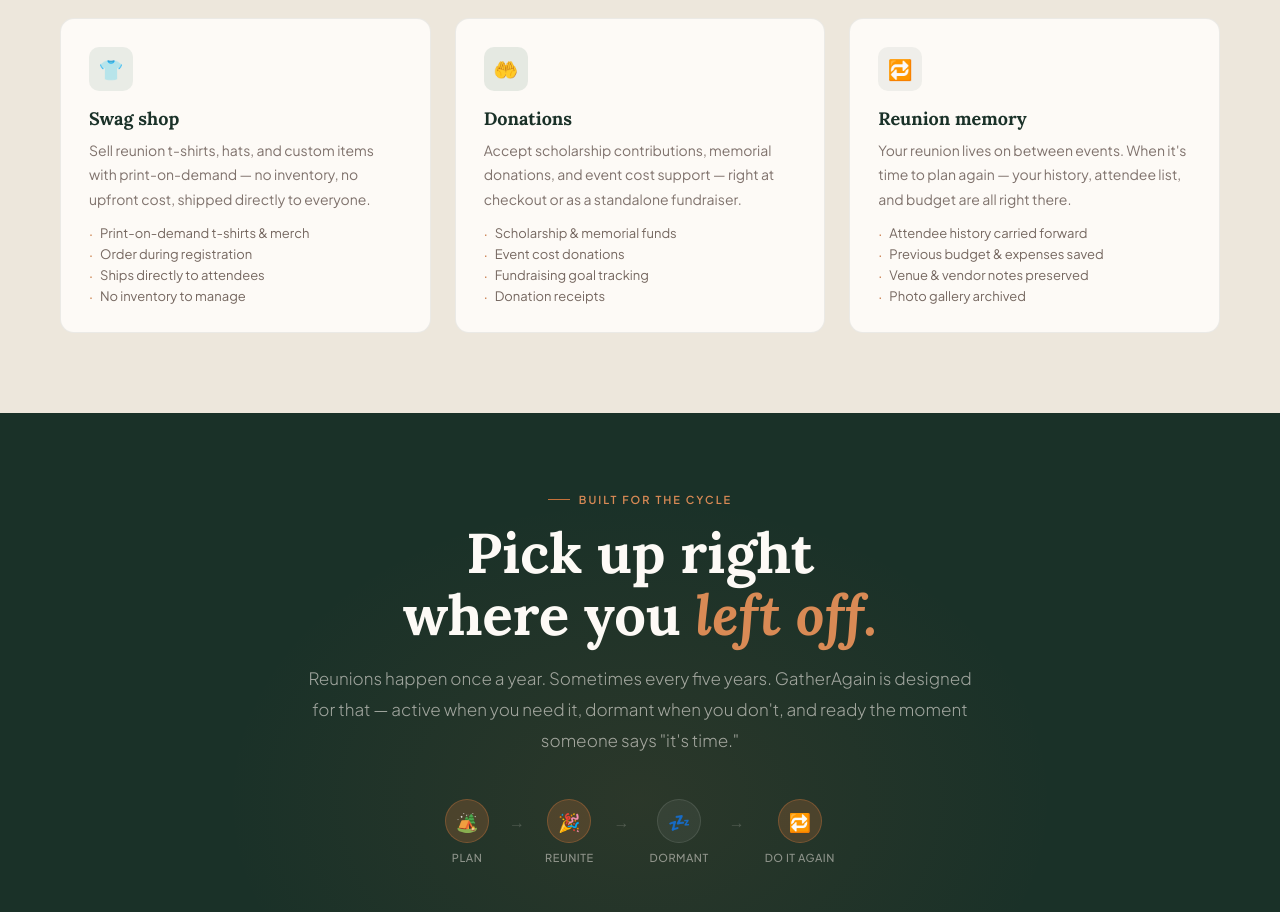
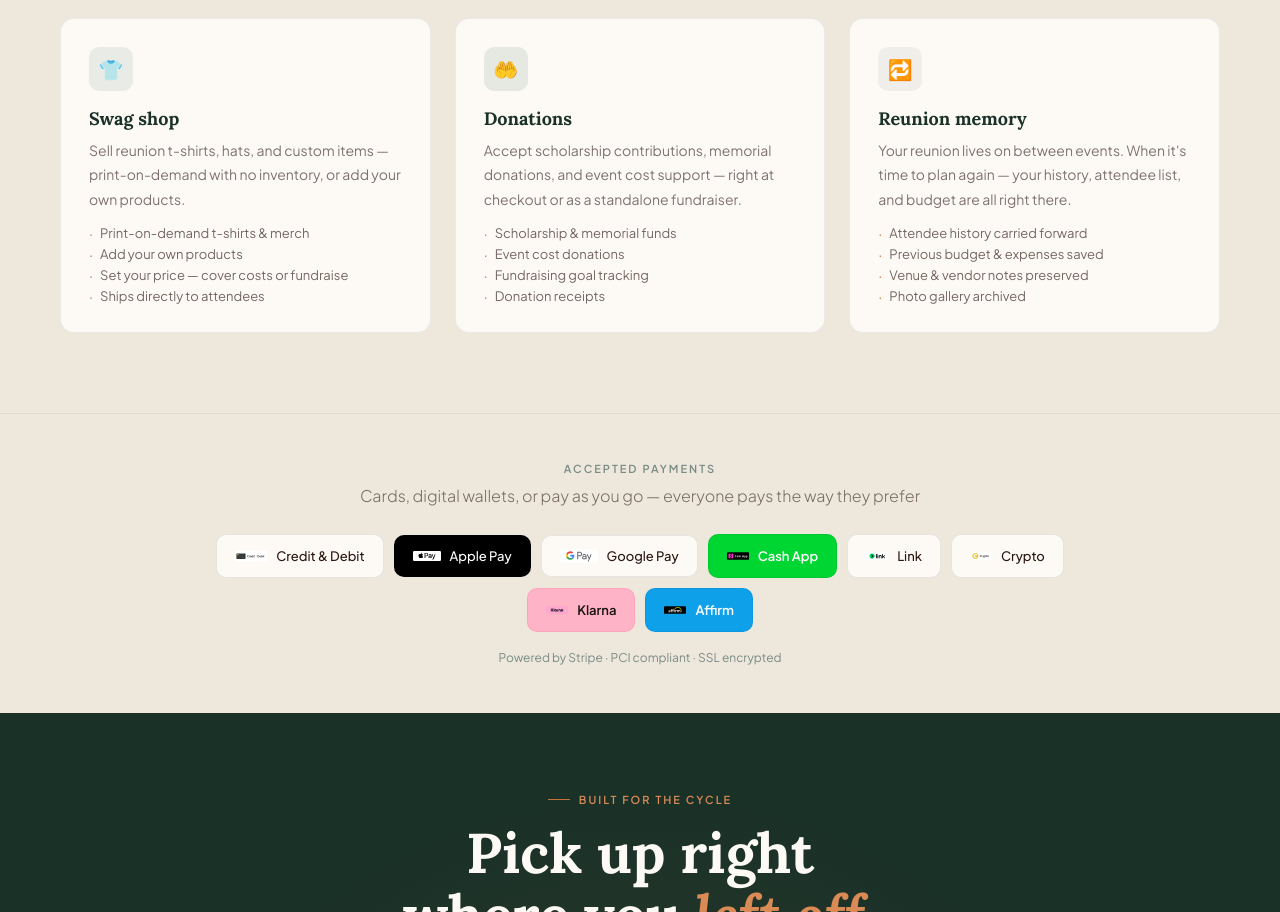
Before and after one commit to Blenda101/gatheragain-com, a plain HTML site: page index.html in a window 1280 px wide. Shown: the part 2680-3592 px from the top of the page. Drawn offline with Linux system fonts and the light colour scheme.

Commit message:
index update

```diff
--- a/index.html
+++ b/index.html
@@ -329,7 +329,7 @@
 
   <div class="types-grid">
     <div class="type-card sf">
-      <span class="type-emoji">👨‍👩‍👧‍👦</span>
+      <span class="type-emoji">🌳</span>
       <div class="type-name">Family Reunions</div>
       <p class="type-desc">Coordinate across generations and cities. Collect registrations, sell t-shirts, manage meals, and keep everyone on the same page.</p>
       <div class="type-ex">
@@ -435,12 +435,12 @@
     <div class="feat-card sf">
       <div class="feat-icon-wrap fi-swag">👕</div>
       <div class="feat-name">Swag shop</div>
-      <p class="feat-desc">Sell reunion t-shirts, hats, and custom items with print-on-demand — no inventory, no upfront cost, shipped directly to everyone.</p>
+      <p class="feat-desc">Sell reunion t-shirts, hats, and custom items — print-on-demand with no inventory, or add your own products.</p>
       <div class="feat-items">
         <div class="feat-item">Print-on-demand t-shirts & merch</div>
-        <div class="feat-item">Order during registration</div>
+        <div class="feat-item">Add your own products</div>
+        <div class="feat-item">Set your price — cover costs or fundraise</div>
         <div class="feat-item">Ships directly to attendees</div>
-        <div class="feat-item">No inventory to manage</div>
       </div>
     </div>
 
@@ -467,6 +467,58 @@
         <div class="feat-item">Photo gallery archived</div>
       </div>
     </div>
+  </div>
+</section>
+
+<!-- ══ PAYMENT METHODS ══ -->
+<section style="padding:48px 60px;background:var(--warm2);border-top:1px solid var(--warm3)">
+  <div style="max-width:900px;margin:0 auto;text-align:center">
+    <p style="font-size:11px;font-weight:600;letter-spacing:2px;text-transform:uppercase;color:var(--muted);margin-bottom:10px">Accepted payments</p>
+    <p style="font-size:16px;color:rgba(44,24,16,.6);font-weight:300;margin-bottom:28px">Cards, digital wallets, or pay as you go — everyone pays the way they prefer</p>
+    <div style="display:flex;flex-wrap:wrap;gap:10px;justify-content:center;align-items:center">
+
+      <div style="display:flex;align-items:center;gap:9px;background:var(--white);border:1px solid rgba(26,49,40,.1);border-radius:10px;padding:10px 18px">
+        <img src="assets/icons/1_credit-debit.svg" width="32" height="22" alt="Credit and Debit" style="display:block">
+        <span style="font-size:13px;font-weight:500;color:var(--text)">Credit & Debit</span>
+      </div>
+
+      <div style="display:flex;align-items:center;gap:9px;background:#000;border:1px solid rgba(0,0,0,.15);border-radius:10px;padding:10px 18px">
+        <img src="assets/icons/2_apple-pay.svg" width="28" height="20" alt="Apple Pay" style="display:block;filter:invert(1)">
+        <span style="font-size:13px;font-weight:500;color:white">Apple Pay</span>
+      </div>
+
+      <div style="display:flex;align-items:center;gap:9px;background:var(--white);border:1px solid rgba(26,49,40,.1);border-radius:10px;padding:10px 18px">
+        <img src="assets/icons/3_google-pay.svg" width="38" height="20" alt="Google Pay" style="display:block">
+        <span style="font-size:13px;font-weight:500;color:var(--text)">Google Pay</span>
+      </div>
+
+      <div style="display:flex;align-items:center;gap:9px;background:#00D632;border:1px solid rgba(0,150,30,.2);border-radius:10px;padding:10px 18px">
+        <img src="assets/icons/4_cash-app.svg" width="22" height="22" alt="Cash App" style="display:block;filter:invert(1)">
+        <span style="font-size:13px;font-weight:600;color:white">Cash App</span>
+      </div>
+
+      <div style="display:flex;align-items:center;gap:9px;background:var(--white);border:1px solid rgba(26,49,40,.1);border-radius:10px;padding:10px 18px">
+        <img src="assets/icons/5_link.svg" width="22" height="22" alt="Link" style="display:block">
+        <span style="font-size:13px;font-weight:500;color:var(--text)">Link</span>
+      </div>
+
+      <div style="display:flex;align-items:center;gap:9px;background:var(--white);border:1px solid rgba(26,49,40,.1);border-radius:10px;padding:10px 18px">
+        <img src="assets/icons/6_cypto.svg" width="22" height="22" alt="Crypto" style="display:block">
+        <span style="font-size:13px;font-weight:500;color:var(--text)">Crypto</span>
+      </div>
+
+      <div style="display:flex;align-items:center;gap:9px;background:#FFB3C7;border:1px solid rgba(255,100,140,.2);border-radius:10px;padding:10px 18px">
+        <img src="assets/icons/7_klarna.svg" width="22" height="22" alt="Klarna" style="display:block">
+        <span style="font-size:13px;font-weight:600;color:#17120F">Klarna</span>
+      </div>
+
+      <div style="display:flex;align-items:center;gap:9px;background:#0FA0EA;border:1px solid rgba(0,100,180,.15);border-radius:10px;padding:10px 18px">
+        <img src="assets/icons/8_affirm.svg" width="22" height="22" alt="Affirm" style="display:block;filter:invert(1)">
+        <span style="font-size:13px;font-weight:600;color:white">Affirm</span>
+      </div>
+
+    </div>
+    <p style="font-size:12px;color:var(--muted);margin-top:18px">Powered by Stripe · PCI compliant · SSL encrypted</p>
   </div>
 </section>
 
```
